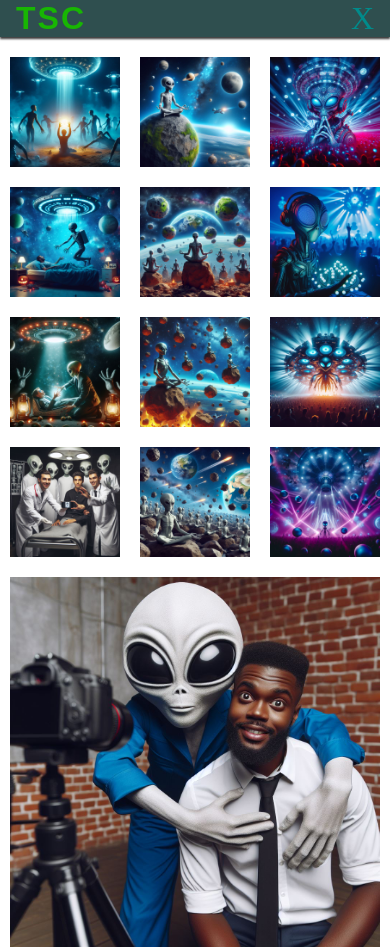
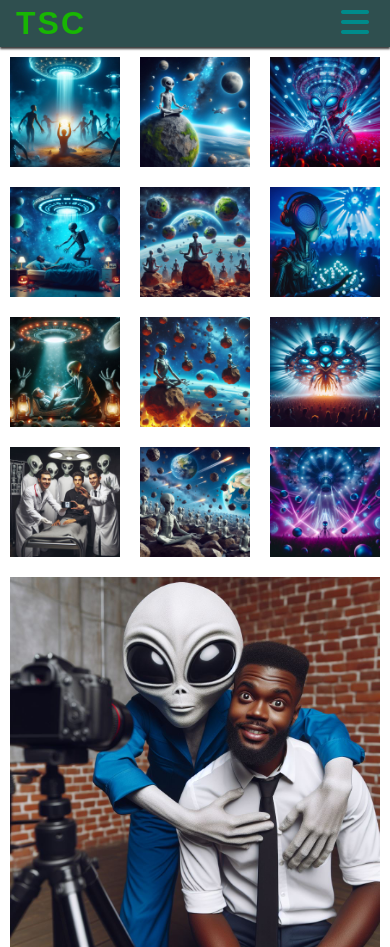
Before and after one commit to DRegan-dev/pp-1-tsc-, a plain HTML site: page gallery.html in a window 390 px wide. Shown: the top 947 px of the page. Drawn offline with Linux system fonts and the light colour scheme; a web font is replaced by a local one.

Commit message:
Add burger menu icon to nav bar on smaller screens

```diff
--- a/assets/css/style.css
+++ b/assets/css/style.css
@@ -75,6 +75,7 @@ nav {
 
 .nav-toggle-label {
     font-size: 2rem;
+    padding: 5px;
 }
 
 /* Main Content */
--- a/gallery.html
+++ b/gallery.html
@@ -25,7 +25,7 @@
             <h1 id="logo">TSC</h1>
         </a>
         <input type="checkbox" name="nav-toggle" id="nav-toggle">
-        <label for="nav-toggle" class="nav-toggle-label">X</label>
+        <label for="nav-toggle" class="nav-toggle-label"><i class="fa-solid fa-bars"></i></label>
         <nav>
             <ul id="menu">
                 <li><a href="index.html">Home</a></li>
```
Also changed, not shown: index.html (+1 -1 lines), signup.html (+1 -1 lines).
